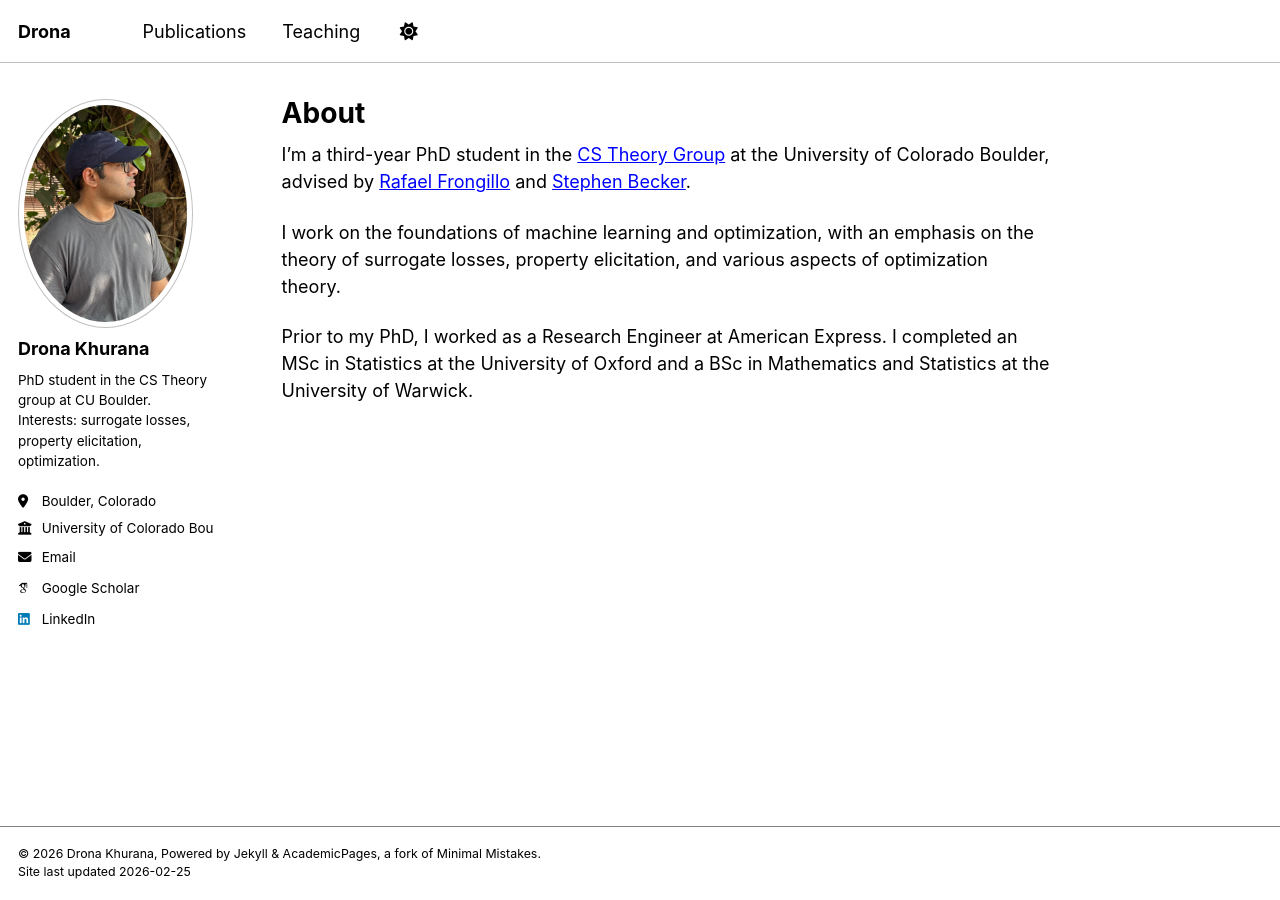
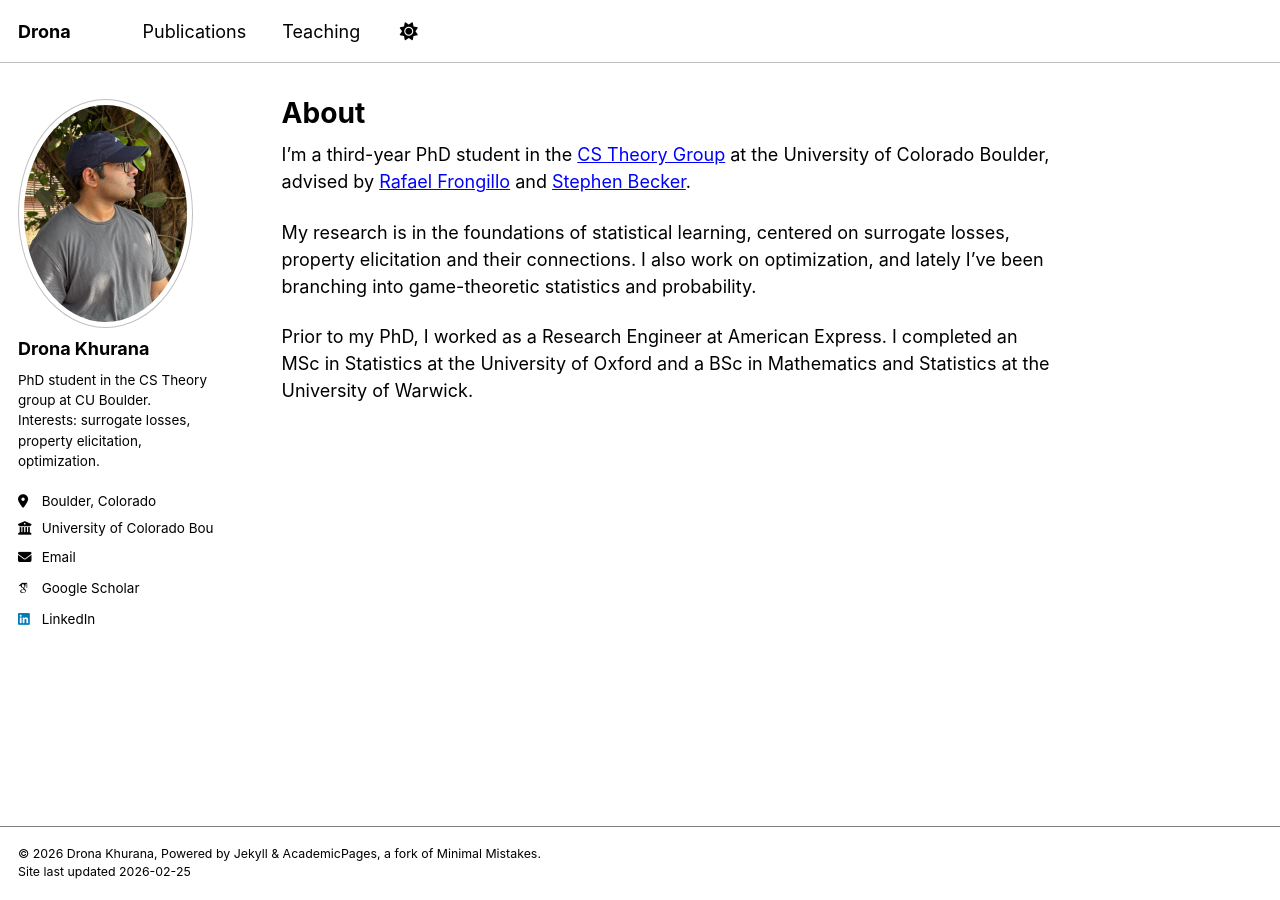
Before and after one commit to dronakhurana/dronakhurana.github.io, a Jekyll site: the page built from _pages/about.md, in a window 1280 px wide. Built offline with Jekyll 4.4.1, drawn with Linux system fonts in a browser that asks for light colours; some web fonts are replaced; a script bundle is joined from its source files by our own code; library files that are not in the unit come from our copies.

Commit message:
Update about.md

```diff
--- a/_pages/about.md
+++ b/_pages/about.md
@@ -6,6 +6,6 @@ author_profile: true
 
 I’m a third-year PhD student in the [CS Theory Group](https://www.colorado.edu/cs-theory/) at the University of Colorado Boulder, advised by [Rafael Frongillo](https://raf.prof/) and [Stephen Becker](https://amath.colorado.edu/faculty/becker/?_gl=1*1630egp*_gcl_au*MTY0NzEzNjgyOC4xNzY3Njk4MDYz*_ga*MTEyMDI4MzMuMTcwNTU4NTkzOQ..*_ga_PTLN4XTG87*czE3NjkzMDA3ODgkbzQkZzAkdDE3NjkzMDA3ODgkajYwJGwwJGgxMjk5NDE1MDg0).
 
-I work on the foundations of machine learning and optimization, with an emphasis on the theory of surrogate losses, property elicitation, and various aspects of optimization theory.
+My research is in the foundations of statistical learning, centered on surrogate losses, property elicitation and their connections. I also work on optimization, and lately I’ve been branching into game-theoretic statistics and probability.
 
 Prior to my PhD, I worked as a Research Engineer at American Express. I completed an MSc in Statistics at the University of Oxford and a BSc in Mathematics and Statistics at the University of Warwick.
```
